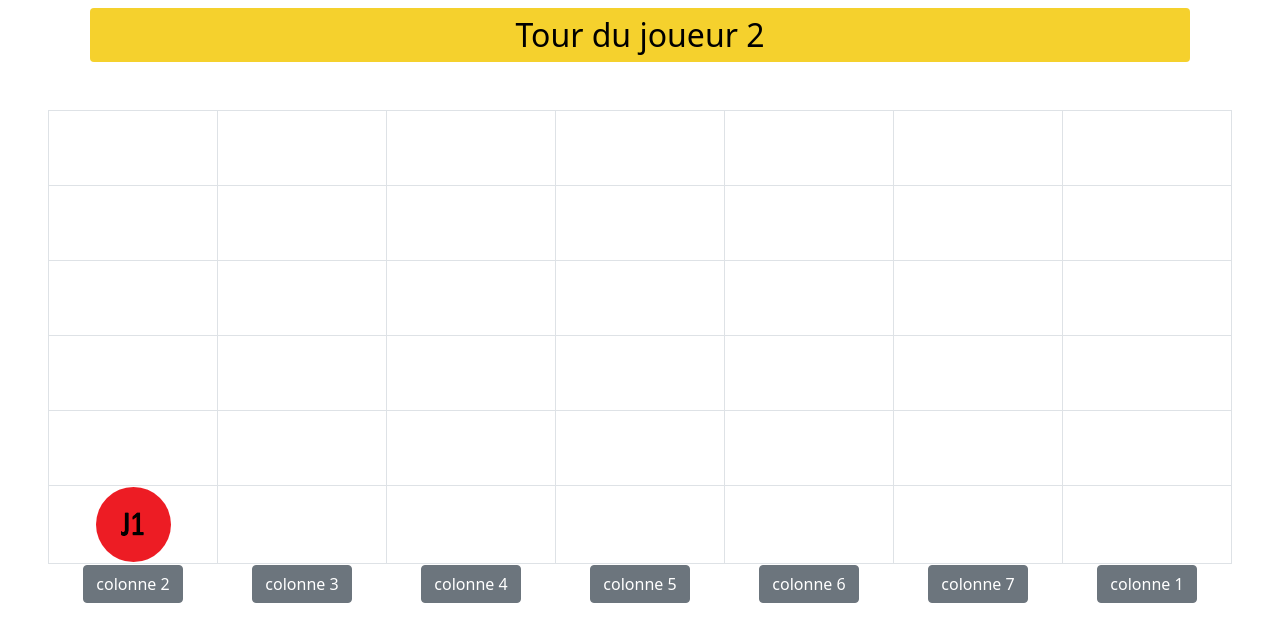
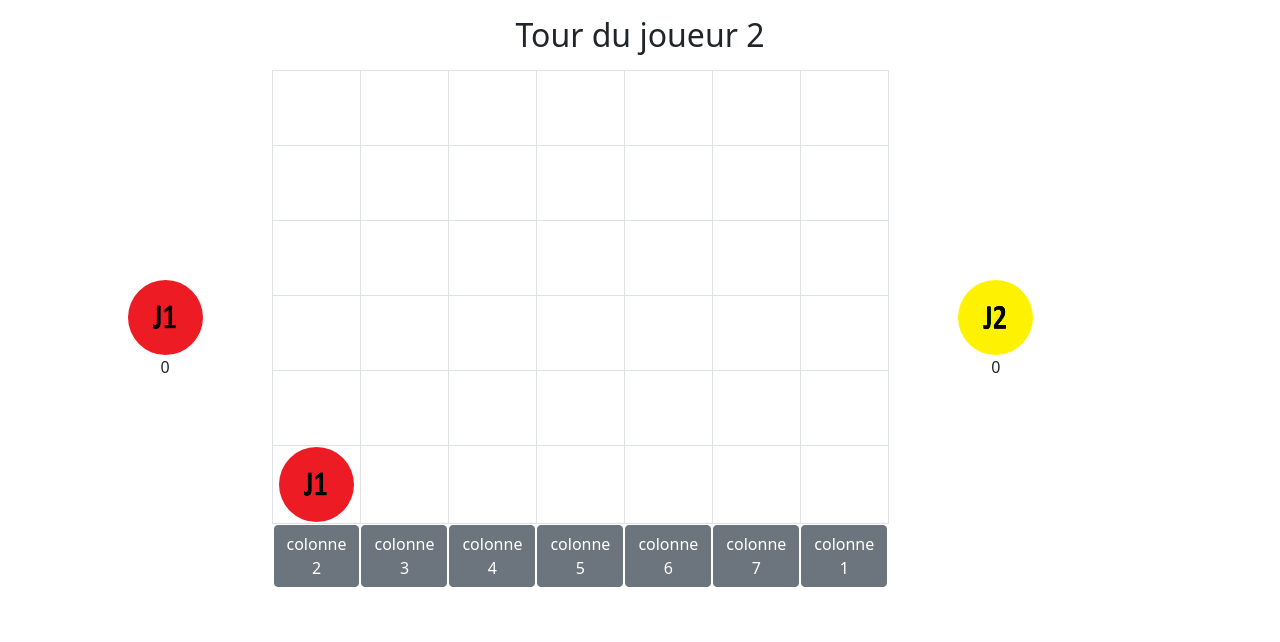
Before and after one commit to cedribassin/JeuxJs, a website: page puissance4.html in a window 1280 px wide. Both pictures are taken after a click on the button "colonne 2". Drawn offline with nearby package versions, Linux system fonts and the light colour scheme.

Commit message:
Mise en place du comptage de point et de la possibilité de recommencer. Utilisation de JQuery.

```diff
--- a/main.mjs
+++ b/main.mjs
@@ -1,13 +1,25 @@
 
 let joueurCourant = 1;
-const tour = document.querySelector("#tour");
+const tour = $('#tour');
 let finJeu = false;
-const alert = document.querySelector(".alert");
+const alert = $('.alert');
+let j1 = $('#j1');
+let j2 =$('#j2');
+let pointJ1=0;
+let pointJ2=0;
+
 
 const gestionFinPartie = (joueur) => {
   finJeu=true;
-  alert.innerHTML=`Fin de la partie, félicitation joueur ${joueur}`;
-  alert.classList.remove("d-none");
+  let contentAlert=`Fin de la partie, félicitation joueur ${joueur}`;
+  contentAlert+='<button type="button" class="btn btn-secondary mx-5" onClick="initialiserTableau()">Recommencer</button>';
+  alert.html(contentAlert);
+  alert.removeClass("d-none");
+  if(joueurCourant===1){
+    pointJ1++;
+  }else{
+    pointJ2++;
+  }
 }
 
 const jouerCase = (colonne) => {
@@ -23,15 +35,15 @@ const jouerCase = (colonne) => {
       }
       if(joueurCourant===1){
         joueurCourant=2;
-        tour.textContent="Tour du joueur 2";
-        tour.style.backgroundColor="#F5D12D";
-        tour.style.color="black";
+        tour.html("Tour du joueur 2");
+        tour.addClass('background-color="#F5D12D"');
+        tour.addClass('color="black"');
 
       } else {
         joueurCourant=1;
-        tour.textContent="Tour du joueur 1";
-        tour.style.backgroundColor="#F5392D";
-        tour.style.color="black";
+        tour.html("Tour du joueur 1");
+        tour.addClass('background-color="#F5392D"');
+        tour.addClass('color="black"');
       }
     }
   }
@@ -46,7 +58,19 @@ const jouerCase = (colonne) => {
   jeux.afficherPuissance4();
   return jeux.verificationFinPartie(joueur); */
 };
+const initialiserTableau = ()=>{
+  finJeu = false;
+  alert.addClass("d-none");
+ let contentJ1 ='<img class="rounded-circle" style="width:75px; height:75px;" src="./images/j1.png"/></br>';
+  contentJ1+=pointJ1;
+  j1.html(contentJ1);
 
+  let contentJ2 ='<img class="rounded-circle" style="width:75px; height:75px;" src="./images/j2.png"/></br>';
+  contentJ2+=pointJ2;
+  j2.html(contentJ2);
 
-jeux.initialisation();
-jeux.afficherPuissance4();
+  jeux.initialisation();
+  jeux.afficherPuissance4();
+}
+
+initialiserTableau();
--- a/puissance4.html
+++ b/puissance4.html
@@ -13,12 +13,16 @@
 <body>
     <div class="container">
         <h2 class="text-center  rounded m-2 p-2" id="tour"></h2>
-        <div class="alert alert-success d-none" role="alert"></div>
-
+        <div class="row">
+            <div class="col-2 text-center align-self-center" id="j1"></div>
+            <div id="jeu" class="col-auto"></div>
+            <div class="col-2 text-center align-self-center" id="j2"></div>
+        </div>
+        <div class="alert alert-success d-none m-3" role="alert"></div>
     </div>
-    <div id="jeu" class="row justify-content-center m-5">
-
-    </div>
+            <script src="https://code.jquery.com/jquery-3.6.0.js" integrity="sha256-H+K7U5CnXl1h5ywQfKtSj8PCmoN9aaq30gDh27Xc0jk="
+                crossorigin="anonymous">
+                </script>
     <script src="toolbox.mjs"></script>
     <script src="jeux.mjs"></script>
     <script src="main.mjs"></script>
```
